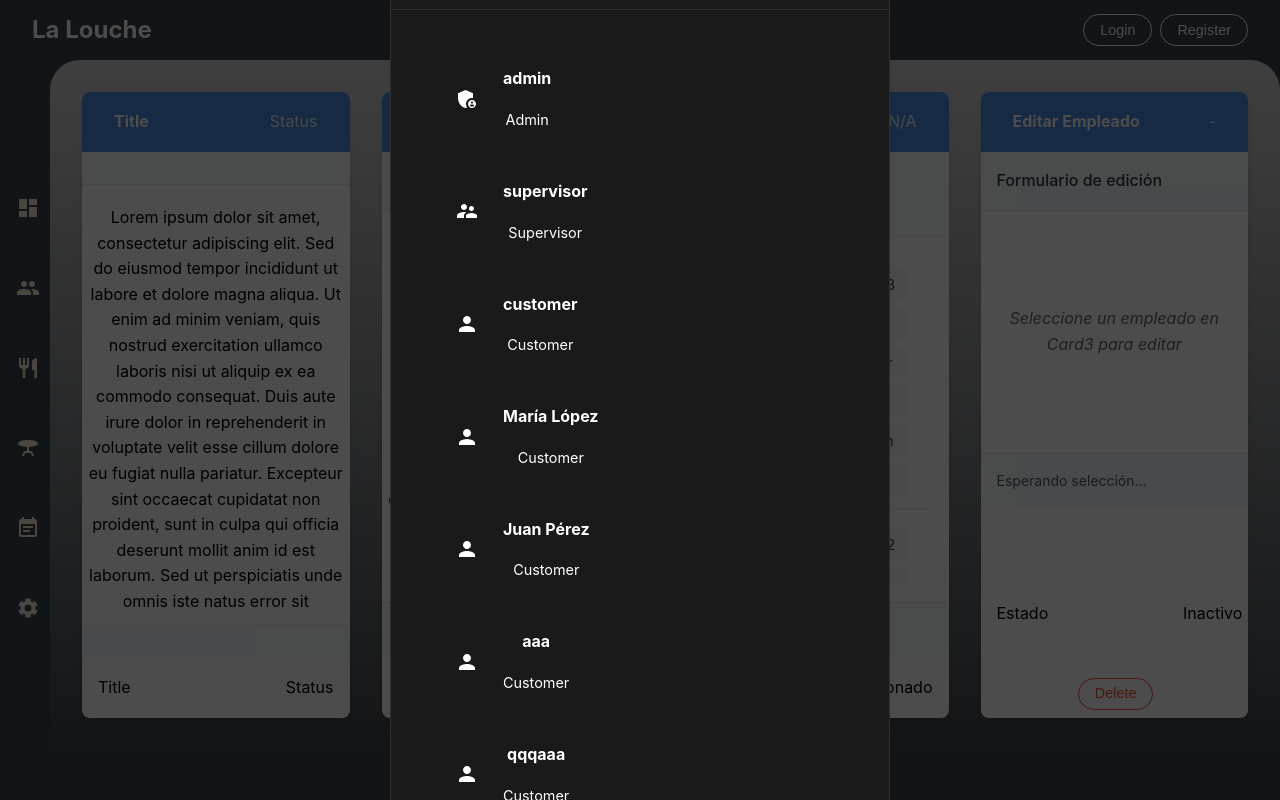
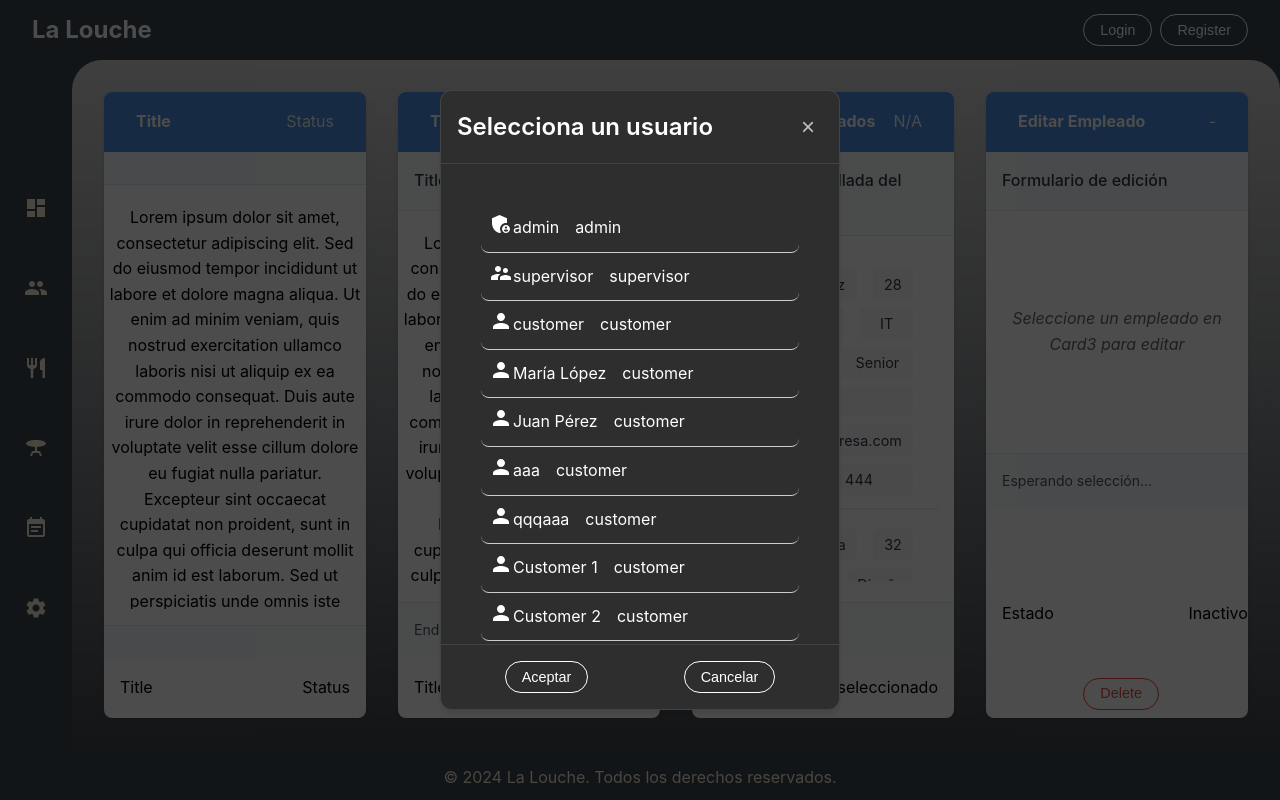
Before and after one commit to Ruben-Alvarez-Dev/daw_react_front, a React (Vite) app: page / in a window 1280 px wide. Both pictures are taken after a click on the button "Login". Built offline with nearby package versions, Linux system fonts and the light colour scheme; data requests are answered from the project's data file.

Commit message:
Modal ready

```diff
--- a/src/components/LoginModal.jsx
+++ b/src/components/LoginModal.jsx
@@ -3,7 +3,7 @@ import { MdAdminPanelSettings, MdSupervisorAccount, MdPerson } from 'react-icons
 import Modal from './Modal';
 import '../styles/LoginModal.css';
 
-const LoginModal = ({ isOpen, onClose, onLogin }) => {
+const LoginModal = ({ isOpen, onClose, onLogin, disabledAccept }) => {
   const [users, setUsers] = useState([]);
 
   useEffect(() => {
@@ -41,7 +41,14 @@ const LoginModal = ({ isOpen, onClose, onLogin }) => {
   };
 
   return (
-    <Modal isOpen={isOpen} onClose={onClose} title="Select User">
+    <Modal
+      isOpen={isOpen}
+      onClose={onClose}
+      title="Select User"
+      onAccept={disabledAccept ? () => {} : handleUserSelect}
+      onCancel={onClose}
+      disabledAccept={disabledAccept}
+      children={
         <div className="login-options">
           {users.map((user) => (
             <div
@@ -59,7 +66,8 @@ const LoginModal = ({ isOpen, onClose, onLogin }) => {
             </div>
           ))}
         </div>
-    </Modal>
+      }
+    />
   );
 };
 
--- a/src/components/Modal.jsx
+++ b/src/components/Modal.jsx
@@ -1,18 +1,23 @@
 import React from 'react';
+import Button from './Button';
 import '../styles/Modal.css';
 
-const Modal = ({ isOpen, onClose, title, children }) => {
+const Modal = ({ isOpen, onClose, title, children, onAccept, onCancel }) => {
   if (!isOpen) return null;
 
   return (
     <div className="modal-overlay" onClick={onClose}>
       <div className="modal" onClick={e => e.stopPropagation()}>
         <div className="modal-header">
-          <h2>{title}</h2>
-          <button className="close-button" onClick={onClose}>×</button>
+          <h2>Selecciona un usuario</h2>
+          <button className="close-button" onClick={onClose}>&times;</button>
         </div>
-        <div className="modal-content">
+        <div className="modal-body">
           {children}
+        </div>
+        <div className="modal-footer">
+          <Button variant="success" onClick={onAccept}>Aceptar</Button>
+          <Button variant="secondary" onClick={onCancel}>Cancelar</Button>
         </div>
       </div>
     </div>
--- a/src/components/Navbar.jsx
+++ b/src/components/Navbar.jsx
@@ -1,7 +1,8 @@
-import { useState, useContext } from 'react';
+import { useState, useContext, useEffect } from 'react';
 import Button from './Button';
 import Label from './Label';
-import LoginModal from './LoginModal';
+import Modal from './Modal';
+import { MdAdminPanelSettings, MdSupervisorAccount, MdPerson } from 'react-icons/md';
 import { useUser } from '../context/UserContext';
 import { useCard } from '../context/CardContext';
 import { AppContext } from '../context/AppContext';
@@ -9,9 +10,36 @@ import '../styles/Navbar.css';
 
 const Navbar = () => {
   const [isModalOpen, setIsModalOpen] = useState(false);
-  const { user, login, logout } = useUser();
+  const [users, setUsers] = useState([]);
+  const [selectedUser, setSelectedUser] = useState(null);
+  const { user, login, logout, users: allUsers } = useUser();
   const { activeCard } = useCard();
-  const { selectedUser } = useContext(AppContext);
+  const { selectedUser: contextSelectedUser } = useContext(AppContext);
+
+  useEffect(() => {
+    const fetchUsers = async () => {
+      try {
+        const response = await fetch('http://localhost:3000/users');
+        const data = await response.json();
+
+        // Agregar 10 usuarios más del tipo 'customer'
+        const additionalUsers = Array.from({ length: 10 }, (_, i) => ({
+          id: data.length + i + 1,
+          name: `Customer ${i + 1}`,
+          role: 'customer',
+          email: `customer${i + 1}@example.com`
+        }));
+
+        setUsers([...data, ...additionalUsers]);
+      } catch (error) {
+        console.error('Error fetching users:', error);
+      }
+    };
+
+    if (isModalOpen) {
+      fetchUsers();
+    }
+  }, [isModalOpen]);
 
   const handleLogin = () => {
     setIsModalOpen(true);
@@ -21,15 +49,39 @@ const Navbar = () => {
     logout();
   };
 
+  const handleUserClick = (user) => {
+    setSelectedUser(user);
+  };
+
+  const handleAccept = () => {
+    if (selectedUser) {
+      login(selectedUser);
+      setIsModalOpen(false);
+    }
+  };
+
+  const getIconByRole = (role) => {
+    switch (role) {
+      case 'admin':
+        return <MdAdminPanelSettings size={24} />;
+      case 'supervisor':
+        return <MdSupervisorAccount size={24} />;
+      case 'customer':
+        return <MdPerson size={24} />;
+      default:
+        return null;
+    }
+  };
+
   return (
     <nav className="navbar">
       <div className="navbar-brand">
         <h1>La Louche</h1>
       </div>
       <div className="navbar-content">
-        {selectedUser && (
+        {contextSelectedUser && (
           <Label
-            text={selectedUser.name + " - " + selectedUser.email}
+            text={contextSelectedUser.name + " - " + contextSelectedUser.email}
             type="info"
           />
         )}
@@ -66,10 +118,32 @@ const Navbar = () => {
           )}
         </div>
       </div>
-      <LoginModal
+      <Modal
         isOpen={isModalOpen}
         onClose={() => setIsModalOpen(false)}
-        onLogin={login}
+        text="Select User"
+        onAccept={handleAccept}
+        onCancel={() => setIsModalOpen(false)}
+        disabledAccept={!selectedUser}
+        children={
+          <div className="login-options">
+            {users && users.map((user) => (
+              <div
+                key={user.id}
+                className={`user-option ${selectedUser?.id === user.id ? 'selected' : ''}`}
+                onClick={() => handleUserClick(user)}
+              >
+                <div className="user-icon">
+                  {getIconByRole(user.role)}
+                </div>
+                <div className="user-info">
+                  <span className="user-name">{user.name}</span>
+                  <span className="user-role">{user.role}</span>
+                </div>
+              </div>
+            ))}
+          </div>
+        }
       />
     </nav>
   );
--- a/src/styles/Aside.css
+++ b/src/styles/Aside.css
@@ -1,6 +1,6 @@
 .aside {
   color: antiquewhite;
-  width: 50px;
+  width: 4.5rem;
   height: 100%;
   padding: 0rem;
   margin: 0;
@@ -58,7 +58,7 @@
   min-width: 1.5rem;
   position: relative;
   left: 0;
-  margin: 1rem;
+  margin: 1rem 1.5rem;
 }
 
 .aside-menu a span {
--- a/src/styles/Modal.css
+++ b/src/styles/Modal.css
@@ -12,20 +12,25 @@
 }
 
 .modal {
-  background-color: #1a1a1a;
-  border-radius: 8px;
+  background-color: #2e2e2e;
+  border-radius: 12px;
   padding: 0;
-  width: 90%;
-  max-width: 500px;
+  width: 80%;
+  max-width: 400px;
+  max-height: 80vh;
+  overflow-y: hidden;
   box-shadow: 0 4px 6px rgba(0, 0, 0, 0.1);
   border: 1px solid rgba(255, 255, 255, 0.1);
 }
 
 .modal-header {
+  padding: 1rem;
+  font-size: 1.5rem;
+  font-weight: bold;
+  text-align: center;
   display: flex;
   justify-content: space-between;
   align-items: center;
-  padding: 1rem 1.5rem;
   border-bottom: 1px solid rgba(255, 255, 255, 0.1);
 }
 
@@ -52,8 +57,29 @@
   opacity: 1;
 }
 
-.modal-content {
+.modal-body {
+  max-height: 60vh;
+  overflow-y: auto;
   padding: 1.5rem;
+}
+
+/* Estilo para la barra de desplazamiento del modal */
+.modal-body::-webkit-scrollbar {
+  width: 6px;
+}
+
+.modal-body::-webkit-scrollbar-track {
+  background: #f1f1f1;
+  border-radius: 3px;
+}
+
+.modal-body::-webkit-scrollbar-thumb {
+  background: #c1c1c1;
+  border-radius: 3px;
+}
+
+.modal-body::-webkit-scrollbar-thumb:hover {
+  background: #a8a8a8;
 }
 
 .role-buttons {
@@ -65,8 +91,29 @@
 
 .modal-footer {
   display: flex;
-  justify-content: flex-end;
-  gap: 1rem;
-  padding: 1rem 1.5rem;
+  justify-content: space-around;
+  padding: 1rem;
   border-top: 1px solid rgba(255, 255, 255, 0.1);
 }
+
+.login-options {
+  padding: 1rem;
+}
+
+.user-option {
+  display: flex;
+  align-items: center;
+  padding: 0.5rem;
+  cursor: pointer;
+  border-bottom: 1px solid #ccc;
+  border-radius: 8px;
+}
+
+.user-option:hover {
+  background-color: rgba(250, 235, 215, 0.15);
+}
+
+.user-option.selected {
+  background-color: rgba(250, 235, 215, 0.3);
+  border: 1px solid rgba(250, 235, 215, 0.3);
+}
```
Lines whose indentation alone changed are shown as unchanged.
